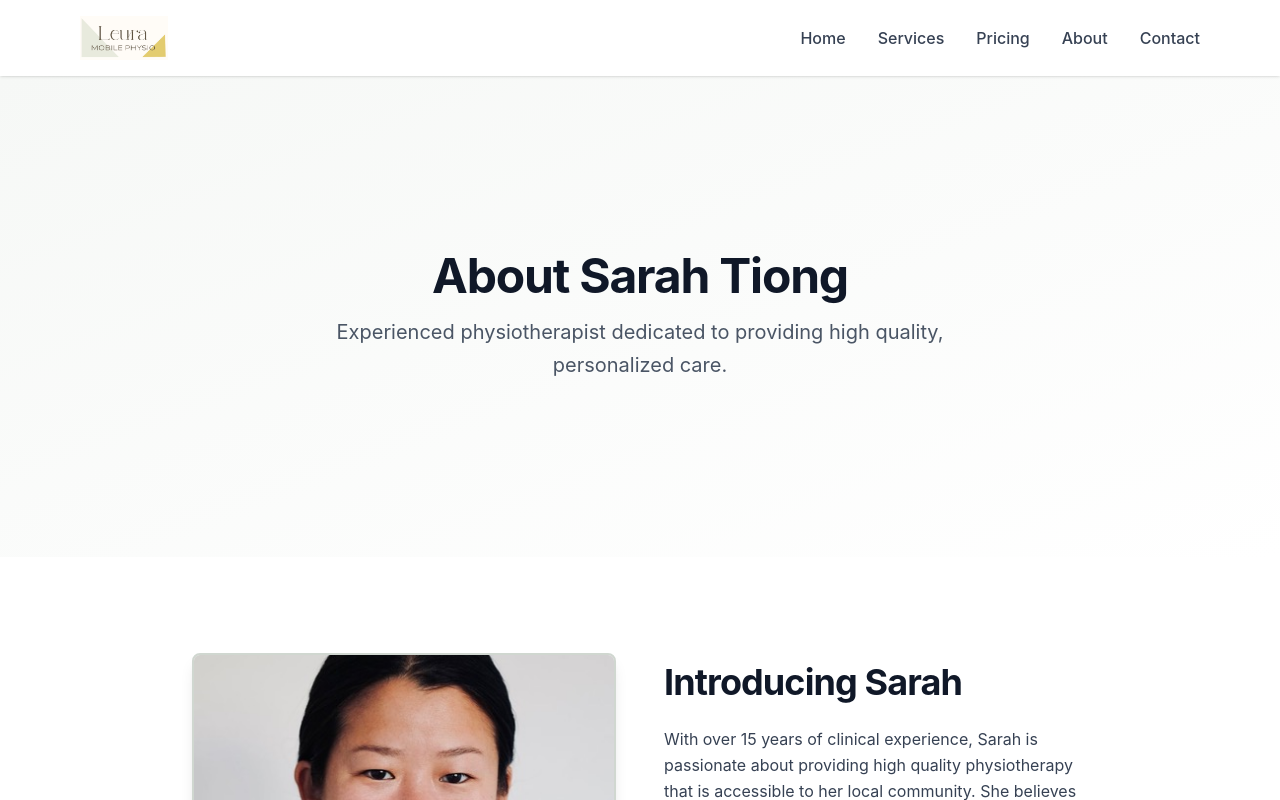
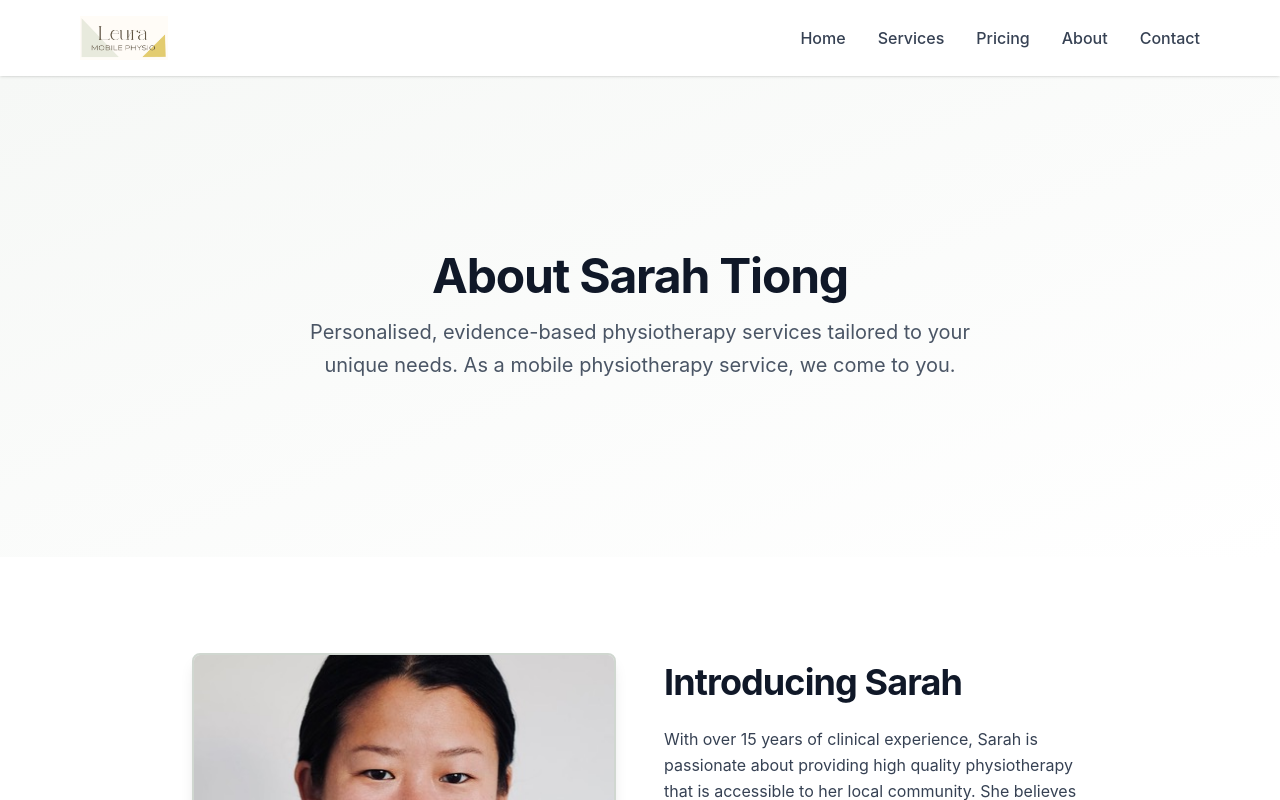
Before and after one commit to alexmantaut/leura-mobile-physio-web, a Next.js app: page /about in a window 1280 px wide. Shown: the top 800 px of the page. Built offline with nearby package versions, Linux system fonts and the light colour scheme.

Commit message:
Update d about us copy

```diff
--- a/src/app/about/page.tsx
+++ b/src/app/about/page.tsx
@@ -16,7 +16,7 @@ export default function AboutPage() {
           <div className="text-center">
             <h1 className="mb-4">About Sarah Tiong</h1>
             <p className="text-xl text-gray-600 max-w-2xl mx-auto">
-              Experienced physiotherapist dedicated to providing high quality, personalized care.
+              Personalised, evidence-based physiotherapy services tailored to your unique needs. As a mobile physiotherapy service, we come to you.
             </p>
           </div>
         </div>
```
